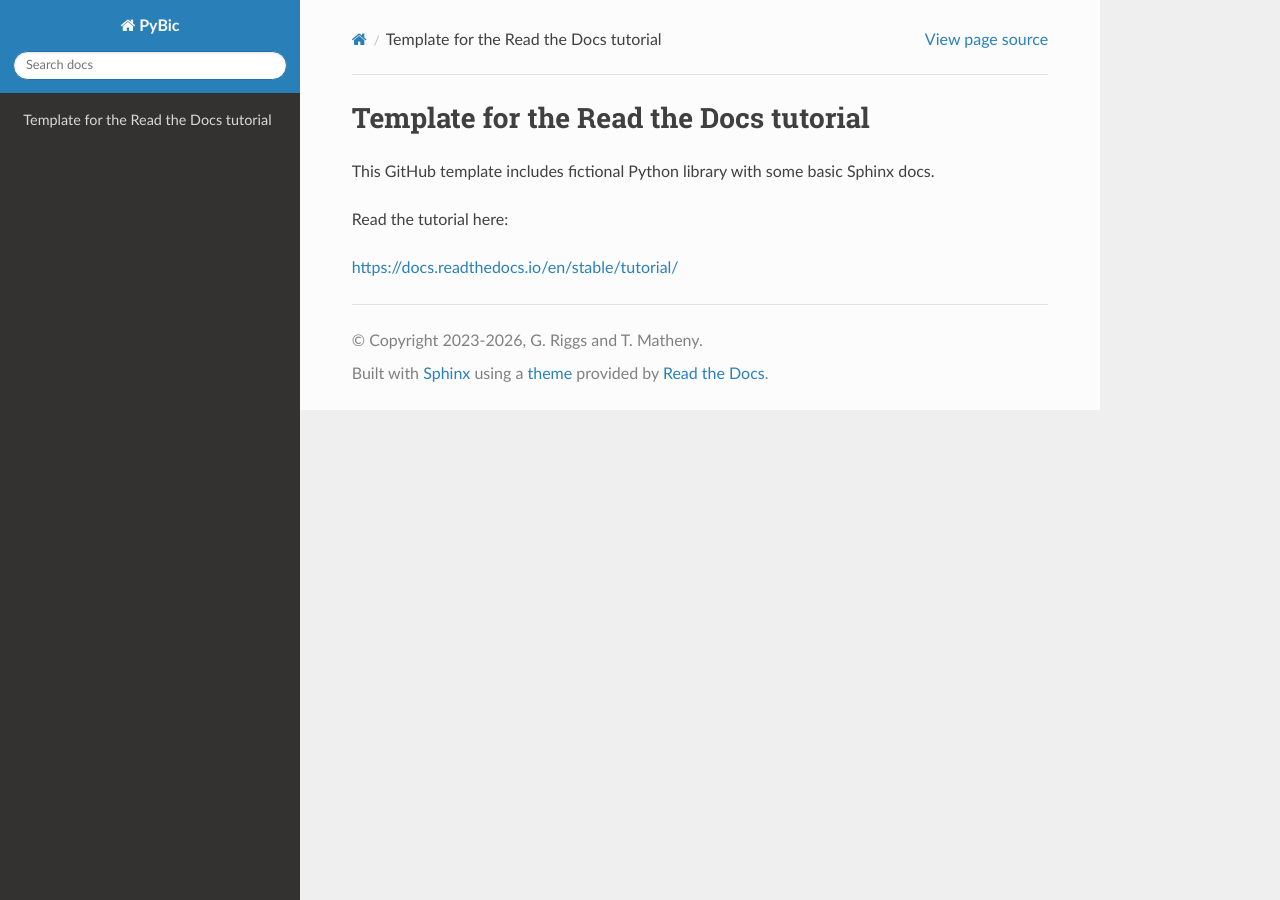
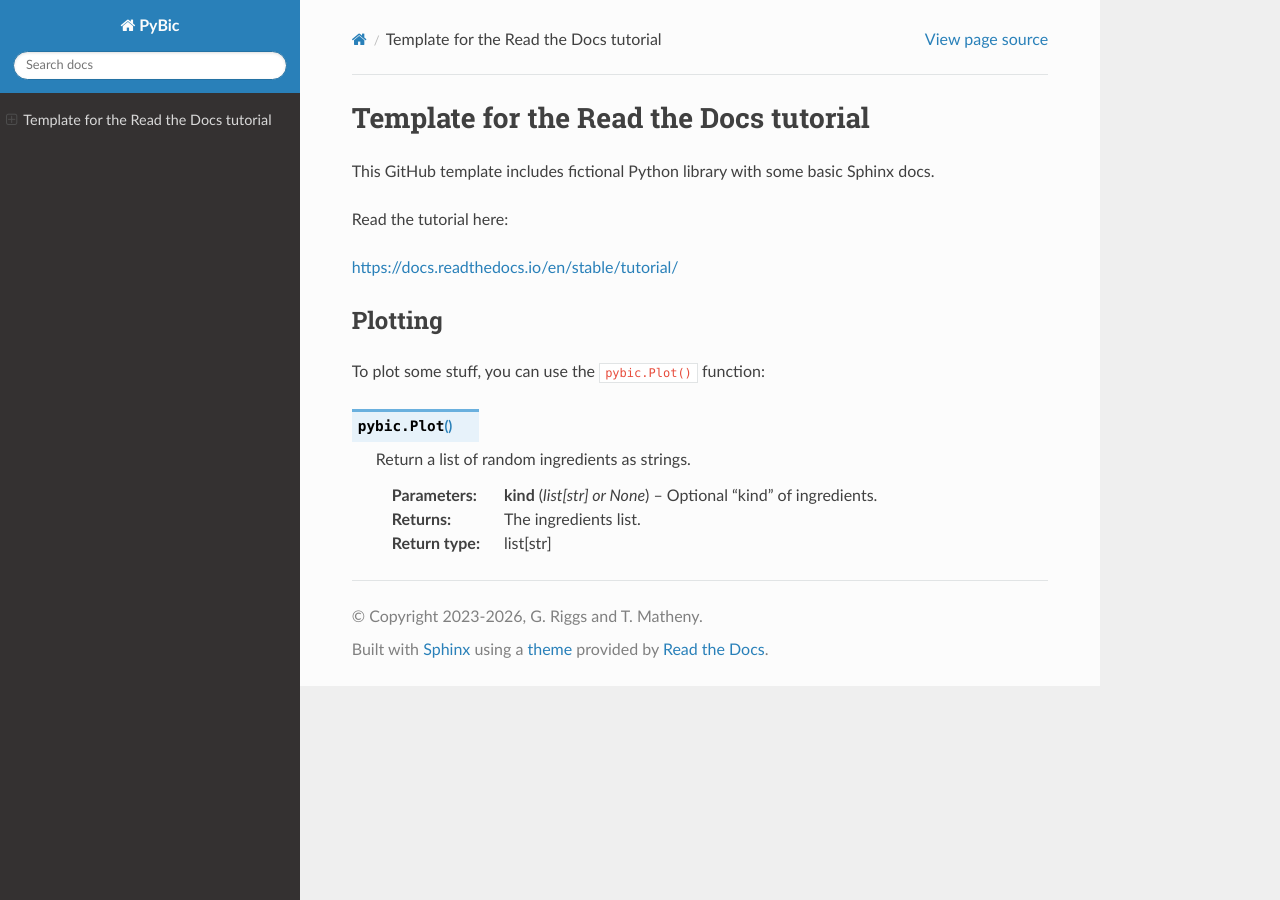
Before and after one commit to rigzridge/pybic, a Sphinx documentation site: the page built from docs/index.rst, in a window 1280 px wide. Built offline with Sphinx 7.4.7 and the Read the Docs theme 3.1.0, drawn with Linux system fonts in a browser that asks for light colours.

Commit message:
added test for functions

```diff
--- a/docs/index.rst
+++ b/docs/index.rst
@@ -7,3 +7,17 @@ with some basic Sphinx docs.
 Read the tutorial here:
 
 https://docs.readthedocs.io/en/stable/tutorial/
+
+Plotting
+----------------
+
+To plot some stuff, you can use the ``pybic.Plot()`` function:
+
+.. py:function:: pybic.Plot()
+
+   Return a list of random ingredients as strings.
+
+   :param kind: Optional "kind" of ingredients.
+   :type kind: list[str] or None
+   :return: The ingredients list.
+   :rtype: list[str]
```
